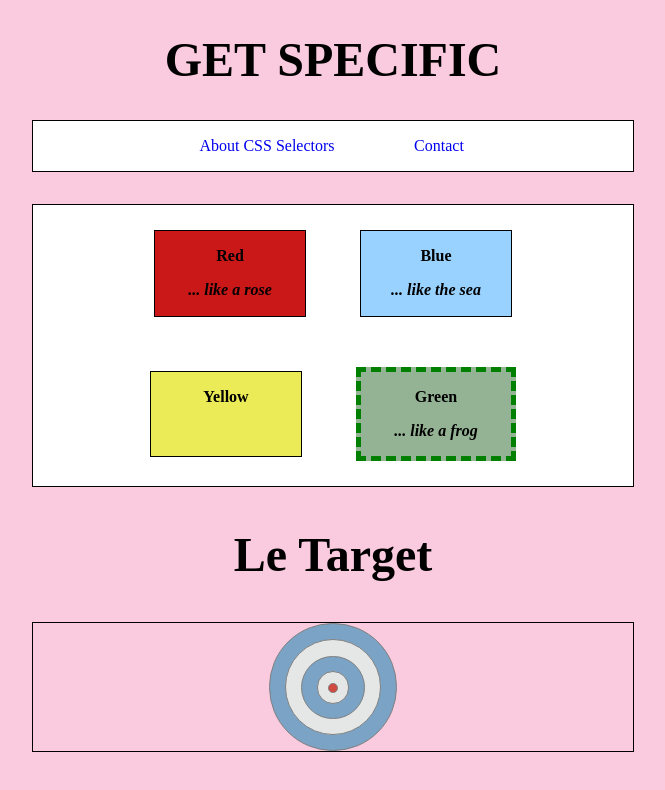
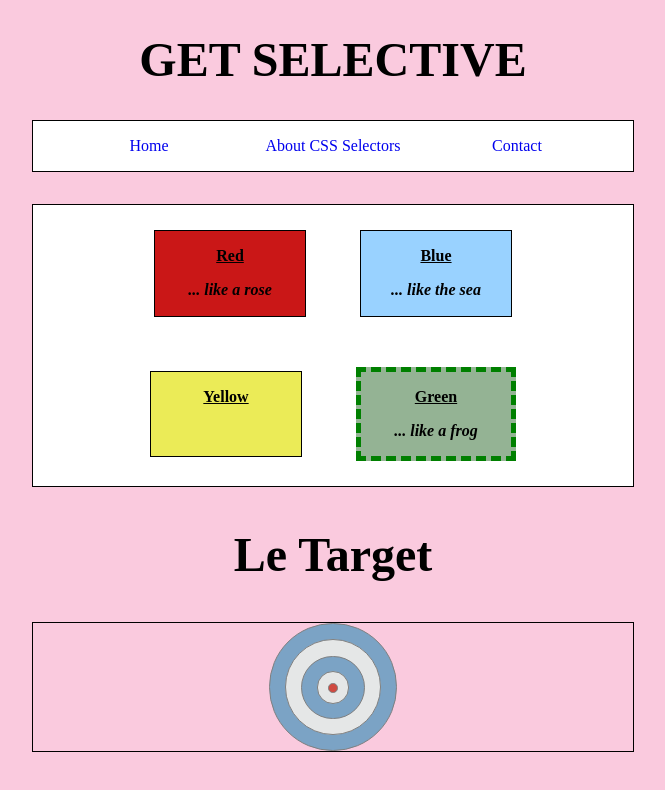
Before and after one commit to vanderhoop/css_selector_training, a plain HTML site: page index.html in a window 1280 px wide. Shown: the whole page, without its empty margins (307-972 px from the left). Drawn offline with nearby package versions, Linux system fonts and the light colour scheme.

Commit message:
adds completion screen grab

```diff
--- a/index.html
+++ b/index.html
@@ -8,10 +8,11 @@
   <link rel="stylesheet" href="stylesheets/style.css">
 </head>
 <body>
-  <h1>Get Specific</h1>
+  <h1>Get Selective</h1>
 
-  <div class="nav-list-wrapper container">
+  <div class="container">
     <ul>
+      <li><a href="http://css-tricks.com/how-css-selectors-work/">Home</a></li>
       <li><a href="http://css-tricks.com/how-css-selectors-work/">About CSS Selectors</a></li>
       <li><a href="http://css-tricks.com/how-css-selectors-work/">Contact</a></li>
     </ul>
--- a/stylesheets/pre_styles_from_instructor.css
+++ b/stylesheets/pre_styles_from_instructor.css
@@ -15,6 +15,10 @@ div {
   border: 1px solid black;
   margin: 25px;
   width: 150px;
+}
+
+ul {
+  padding-left: 0px;
 }
 
 li {
--- a/stylesheets/style.css
+++ b/stylesheets/style.css
@@ -47,4 +47,6 @@ h1, h2 {
   border-color: gray;
 }
 
-.container div
+.container div p:first-child {
+  text-decoration: underline;
+}
```
Also changed, not shown: complete.png (added), 1 other file.
